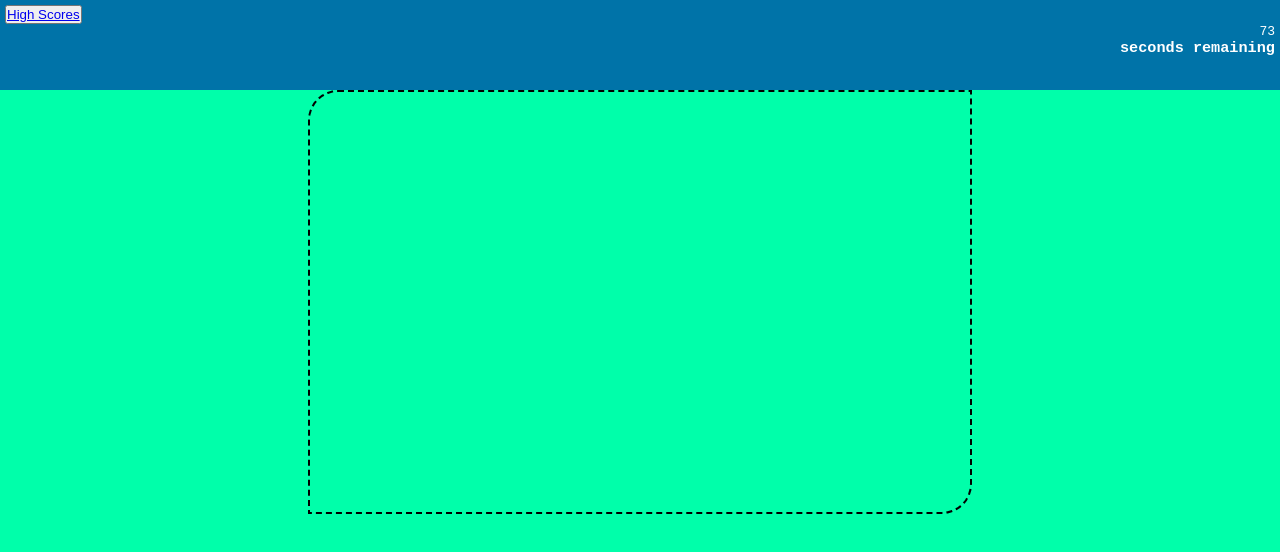
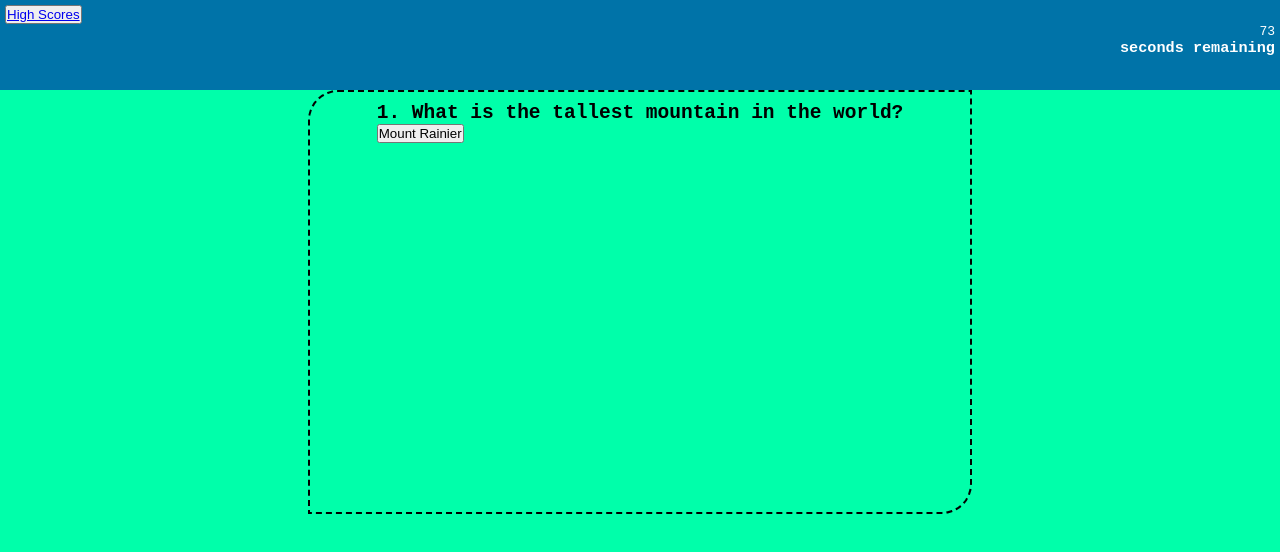
Before and after one commit to ncfranklin14/04-Web-APIs---Code-Quiz, a plain HTML site: page index.html in a window 1280 px wide. Both pictures are taken after a click on the button "Start Quiz". Drawn offline with Linux system fonts and the light colour scheme.

Commit message:
questions

```diff
--- a/index.html
+++ b/index.html
@@ -22,7 +22,14 @@
         <section id = "home page">
             <h1 id = "title">My Mountain Quiz Game</h1>
             <button id = "start">Start Quiz</button>
-        </section>
+        <ul class = "questions">
+        <li><h1 id ="question" class="hidden"> 1. What is the tallest mountain in the world?</h1></li>
+        <li><button class="hidden answer">Mount Rainier</button></li>
+        <li><button class="hidden answer">Mount Everest</button></li>
+        <li><button class="hidden answer">Mount Saint Helens</button></li>
+        <li><button class="hidden answer">Denali</button></li>
+    </section>
+
     </main>
  <script src="script.js"></script>
 </body>
--- a/script.js
+++ b/script.js
@@ -1,9 +1,11 @@
 
 var title = document.querySelector("#title")
+var currentIndex = 0
+var question = document.querySelector("#question")
+var answer = document.querySelector(".answer")
 
 // Show start quiz button
 
-// Display 1st question with 4 answer options in list
 var questionsArray=[
     {
        question: "What is the tallest mountain in the world?",
@@ -73,14 +75,27 @@ function startTimer() {
 
     // If timer runs out, game is over
 // Click start button to begin game
+    // Start timer
     var srtButton = document.querySelector("#start")
     srtButton.addEventListener("click", function() {
         startTimer();
     srtButton.style.display = "none";
     title.style.display = "none";
+    question.style.display = "block";
+    answer.style.display = "block";
     });
 
-    // Start timer
+// Display 1st question with 4 answer options in list
+    myQuestions  = JSON.stringify(questionsArray);
+
+    function displayQuestions () {
+        var question = questionsArray [currentIndex]
+        var currentQuestion = questionsArray.question
+
+        currentQuestion.value = question
+    }
+
+
 
 // User clicks answer
     // If answer is correct, display "Correct" and move to question 2
--- a/style.css
+++ b/style.css
@@ -67,3 +67,11 @@ section {
     justify-content: flex-end;
 
 }
+
+.hidden {
+    display: none;
+}
+
+.questions {
+    list-style-type: none;
+}
```
Also changed, not shown: 1 other file.
